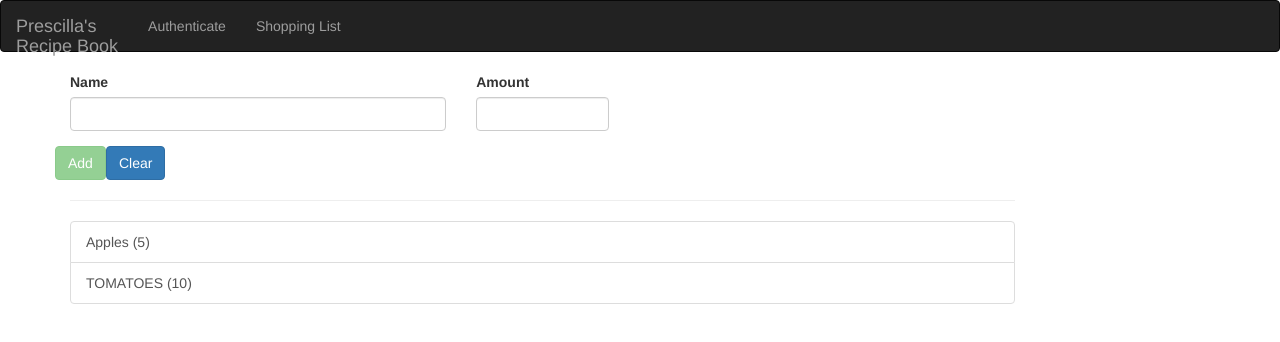
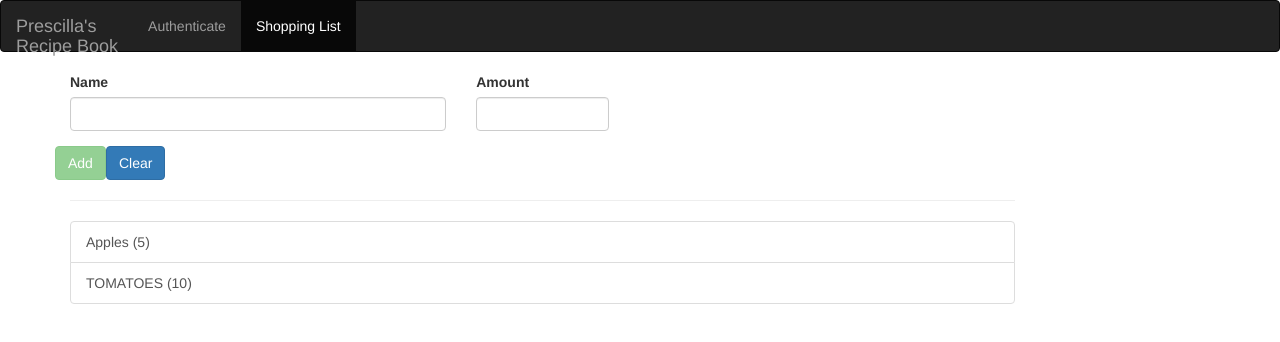
Before and after one commit to prescillak/Assignment, an Angular app: page /shopping-list in a window 1280 px wide. Shown: the top 342 px of the page. Built offline with nearby package versions, Linux system fonts and the light colour scheme.

Commit message:
#326-shoppinglist featuremodule

```diff
--- a/src/app/app-routing.module.ts
+++ b/src/app/app-routing.module.ts
@@ -1,13 +1,9 @@
 import{NgModule} from '@angular/core';
 import{RouterModule, Routes} from '@angular/router';
-
-import{ShoppingListComponent } from './shopping-list/shopping-list.component';
 import { AuthComponent } from './auth/auth.component';
 
 const appRoutes:Routes=[
     {path:'', redirectTo:'/recipes', pathMatch:'full'},
-
-    {path:'shopping-list', component:ShoppingListComponent},
     {path : 'auth', component:AuthComponent}
 ];
 @NgModule ({
--- a/src/app/header/header.component.html
+++ b/src/app/header/header.component.html
@@ -8,7 +8,7 @@
     <ul class="nav navbar-nav">
         <li routerLinkActive="active" *ngIf="isAuthenticated"><a routerLink="/recipes" >Recipes</a></li>
         <li routerLinkActive="active" *ngIf="!isAuthenticated"><a routerLink="/auth">Authenticate</a></li>
-        <li routerLinkActive="active"><a routerLink="/recipes">Shopping List</a></li>
+        <li routerLinkActive="active"><a routerLink="/shopping-list">Shopping List</a></li>
     </ul>
 
     <ul class="nav navbar-nav navbar-right">
```
Also changed, not shown: src/app/app.module.ts (+3 -9 lines), src/app/shopping-list/shopping-list.module.ts (added, +24 -0 lines).
